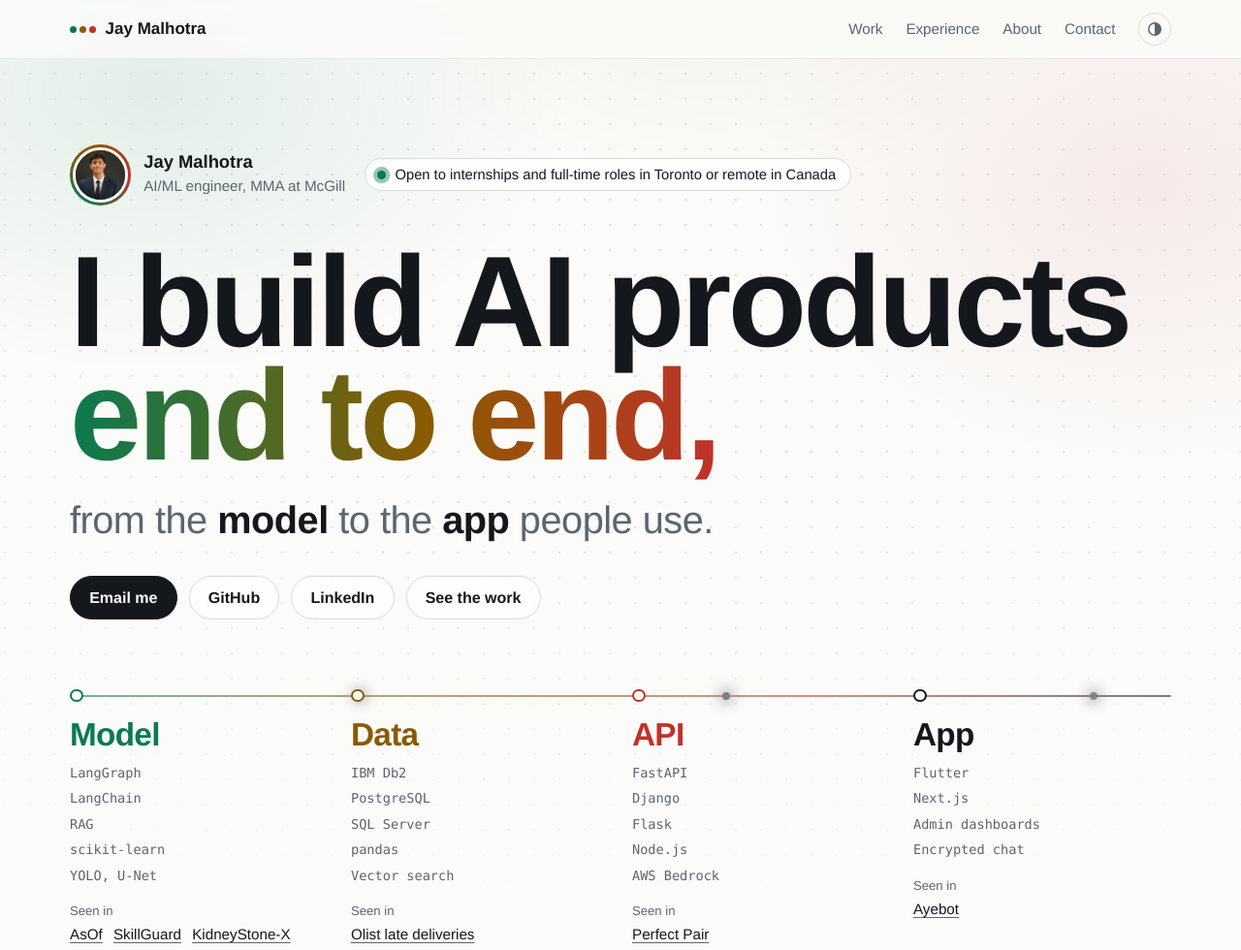
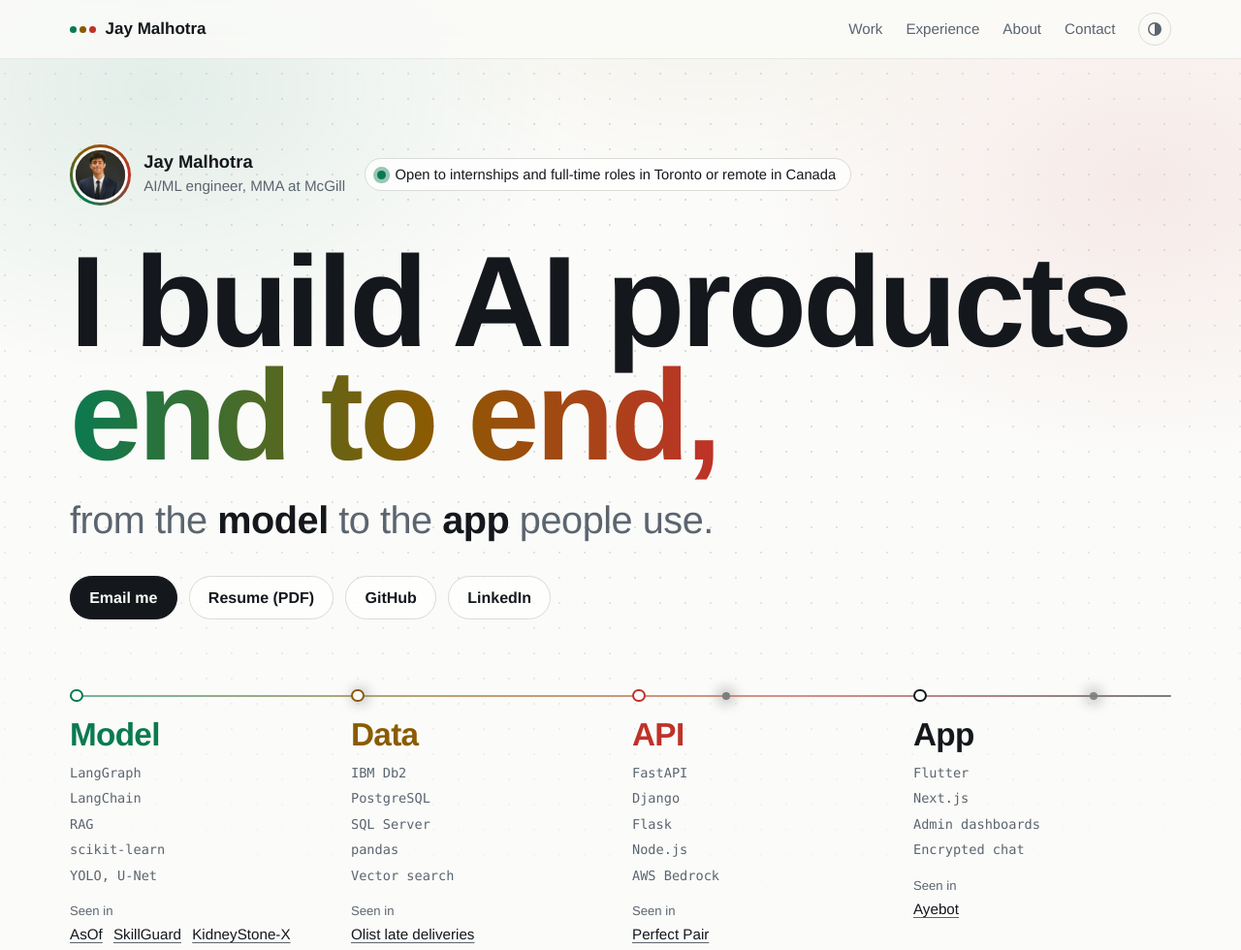
Before and after one commit to JustJay7/JustJay7.github.io, an Astro site: page / in a window 1280 px wide. Shown: the top 980 px of the page at 97% size. Built offline with nearby package versions, Linux system fonts and the light colour scheme; Astro itself is replaced by a stand-in of ours; a web font is replaced by a local one.

Commit message:
Add resume

```diff
--- a/src/pages/index.astro
+++ b/src/pages/index.astro
@@ -32,9 +32,9 @@ import { site, experience, education, moreWork } from '../data/site';
 
       <div class="actions">
         <a class="btn primary" href={`mailto:${site.email}`}>Email me</a>
+        <a class="btn" href="/Jay_Malhotra_Resume.pdf">Resume (PDF)</a>
         <a class="btn" href={site.github}>GitHub</a>
         <a class="btn" href={site.linkedin}>LinkedIn</a>
-        <a class="btn" href="#work">See the work</a>
       </div>
 
       <Rail />
@@ -151,6 +151,7 @@ import { site, experience, education, moreWork } from '../data/site';
       <a class="mail" href={`mailto:${site.email}`}>{site.email}</a>
       <div class="actions">
         <a class="btn primary" href={`mailto:${site.email}`}>Email me</a>
+        <a class="btn" href="/Jay_Malhotra_Resume.pdf">Resume (PDF)</a>
         <a class="btn" href={site.linkedin}>LinkedIn</a>
         <a class="btn" href={site.github}>GitHub</a>
       </div>
```
Also changed, not shown: 1 other file.
